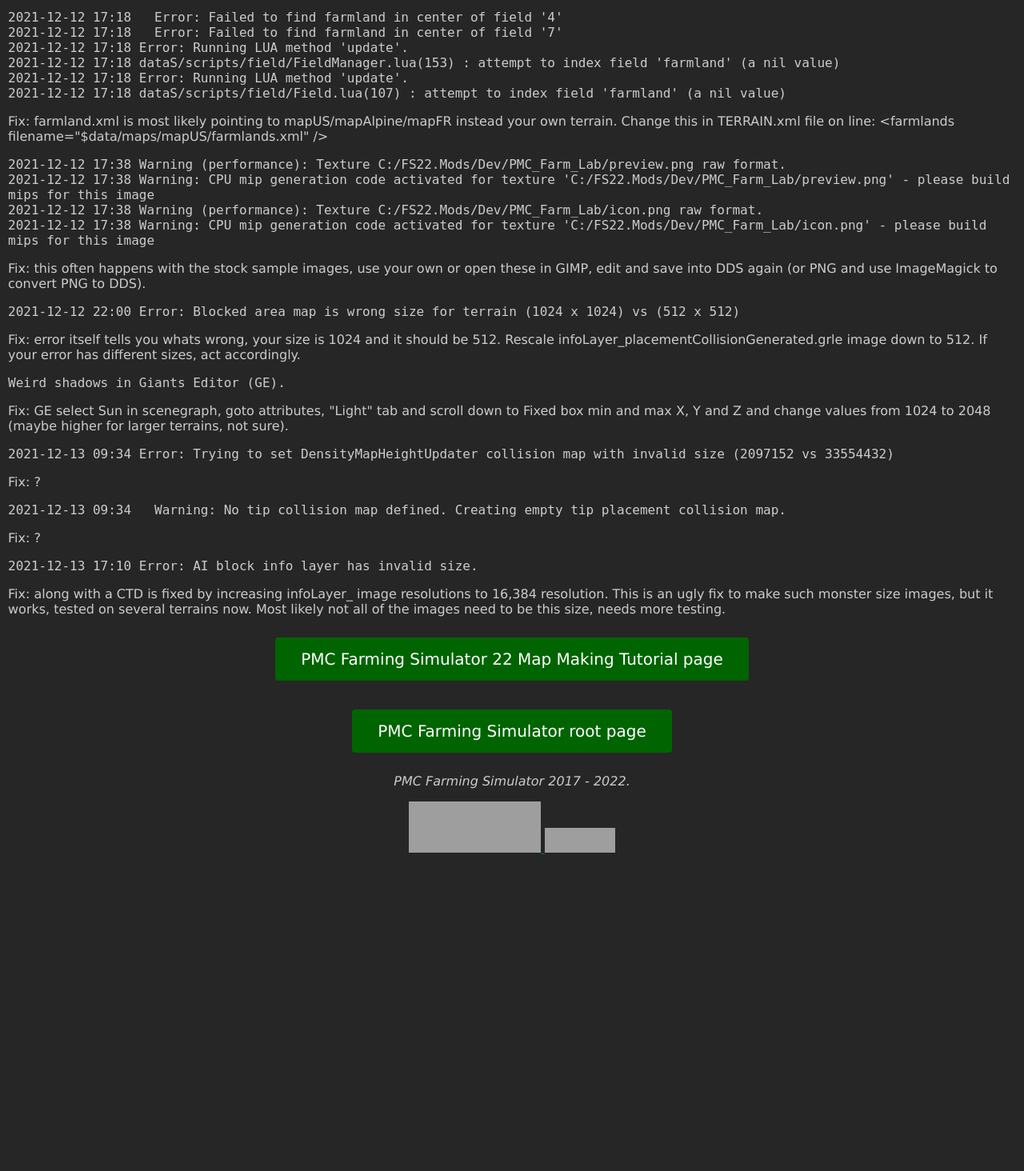
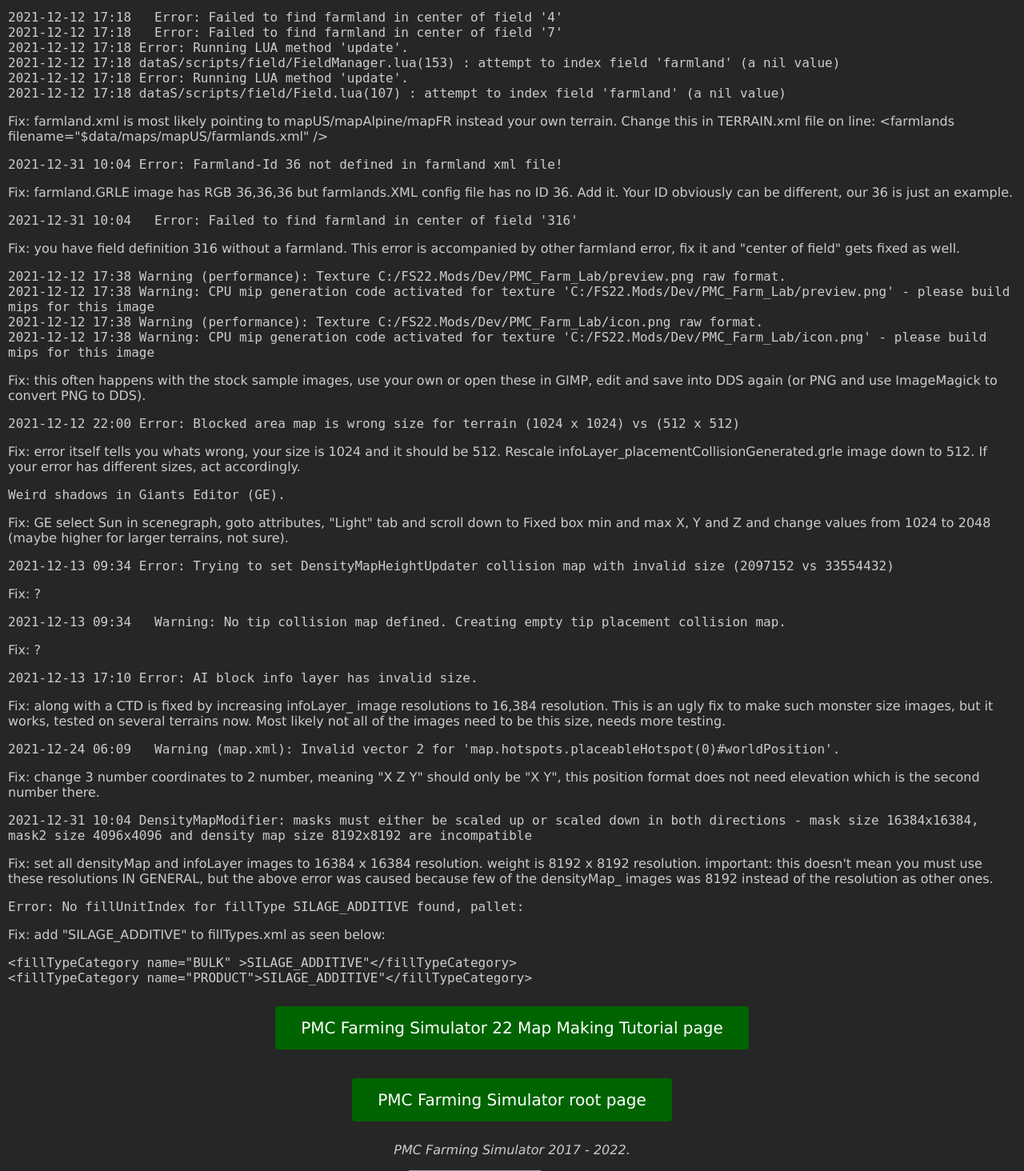
Before and after one commit to SnakeManPMC/html-farming-simulator.org, a PHP site: page /22/terrain-common-errors.php in a window 1280 px wide. Shown: the part 520-1984 px from the top of the page at 80% size. Before the commit the page ends 1588 px from the top, so only its background shows below. Run offline with PHP 8.4, Linux system fonts and the light colour scheme; grey boxes are pictures that could not be loaded.

Commit message:
FS22 common errors updated

```diff
--- a/22/terrain-common-errors.php
+++ b/22/terrain-common-errors.php
@@ -59,6 +59,20 @@ Fix: farmland.xml is most likely pointing to mapUS/mapAlpine/mapFR instead your
 </p>
 
 <pre>
+2021-12-31 10:04 Error: Farmland-Id 36 not defined in farmland xml file!
+</pre>
+<p>
+Fix: farmland.GRLE image has RGB 36,36,36 but farmlands.XML config file has no ID 36. Add it. Your ID obviously can be different, our 36 is just an example.
+</p>
+
+<pre>
+2021-12-31 10:04   Error: Failed to find farmland in center of field '316'
+</pre>
+<p>
+Fix: you have field definition 316 without a farmland. This error is accompanied by other farmland error, fix it and "center of field" gets fixed as well.
+</p>
+
+<pre>
 2021-12-12 17:38 Warning (performance): Texture C:/FS22.Mods/Dev/PMC_Farm_Lab/preview.png raw format.
 2021-12-12 17:38 Warning: CPU mip generation code activated for texture 'C:/FS22.Mods/Dev/PMC_Farm_Lab/preview.png' - please build mips for this image
 2021-12-12 17:38 Warning (performance): Texture C:/FS22.Mods/Dev/PMC_Farm_Lab/icon.png raw format.
@@ -103,6 +117,32 @@ Fix: ?
 Fix: along with a CTD is fixed by increasing infoLayer_ image resolutions to 16,384 resolution. This is an ugly fix to make such monster size images, but it works, tested on several terrains now. Most likely not all of the images need to be this size, needs more testing.
 </p>
 
+<pre>
+2021-12-24 06:09   Warning (map.xml): Invalid vector 2 for 'map.hotspots.placeableHotspot(0)#worldPosition'.
+</pre>
+
+<p>
+Fix: change 3 number coordinates to 2 number, meaning "X Z Y" should only be "X Y", this position format does not need elevation which is the second number there.
+</p>
+
+<pre>
+2021-12-31 10:04 DensityMapModifier: masks must either be scaled up or scaled down in both directions - mask size 16384x16384, mask2 size 4096x4096 and density map size 8192x8192 are incompatible
+</pre>
+<p>
+Fix: set all densityMap and infoLayer images to 16384 x 16384 resolution. weight is 8192 x 8192 resolution. important: this doesn't mean you must use these resolutions IN GENERAL, but the above error was caused because few of the densityMap_ images was 8192 instead of the resolution as other ones.
+</p>
+
+<pre>
+Error: No fillUnitIndex for fillType SILAGE_ADDITIVE found, pallet:
+</pre>
+<p>
+Fix: add "SILAGE_ADDITIVE" to fillTypes.xml as seen below:
+</p>
+<pre>
+&lt;fillTypeCategory name="BULK" &gt;SILAGE_ADDITIVE"&lt;/fillTypeCategory&gt;
+&lt;fillTypeCategory name="PRODUCT"&gt;SILAGE_ADDITIVE"&lt;/fillTypeCategory&gt;
+</pre>
+
 </section>
 
 <footer>
```
